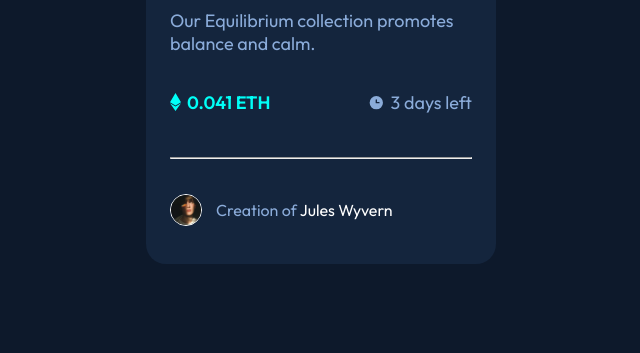
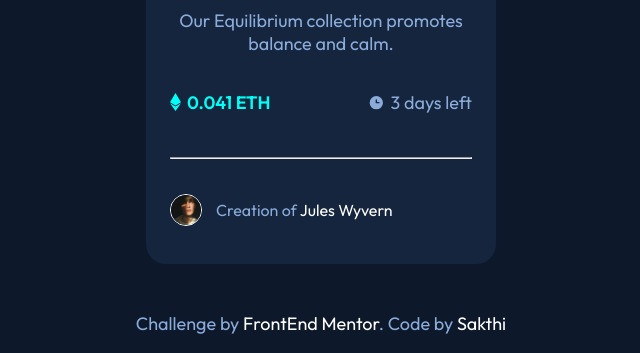
Before and after one commit to sakthi811/NFT_Preview_card, a plain HTML site: page index.html in a window 1280 px wide. Shown: the part 456-809 px from the top of the page, without its empty margins (319-959 px from the left). Drawn offline with Linux system fonts and the light colour scheme.

Commit message:
Added footer

```diff
--- a/index.html
+++ b/index.html
@@ -46,5 +46,8 @@
         </div>
       </div>
     </div>
+    <footer>
+      <p>Challenge by <a href="https://www.frontendmentor.io/home">FrontEnd Mentor</a>. Code by <a href="#">Sakthi</a> </p>
+    </footer>
   </body>
 </html>
--- a/styles.css
+++ b/styles.css
@@ -18,6 +18,7 @@ html, body {
   font-family: 'Outfit', sans-serif;
   color: #8bacda;
   overflow-x: hidden;
+  text-align: center;
 }
 
 a {
```
